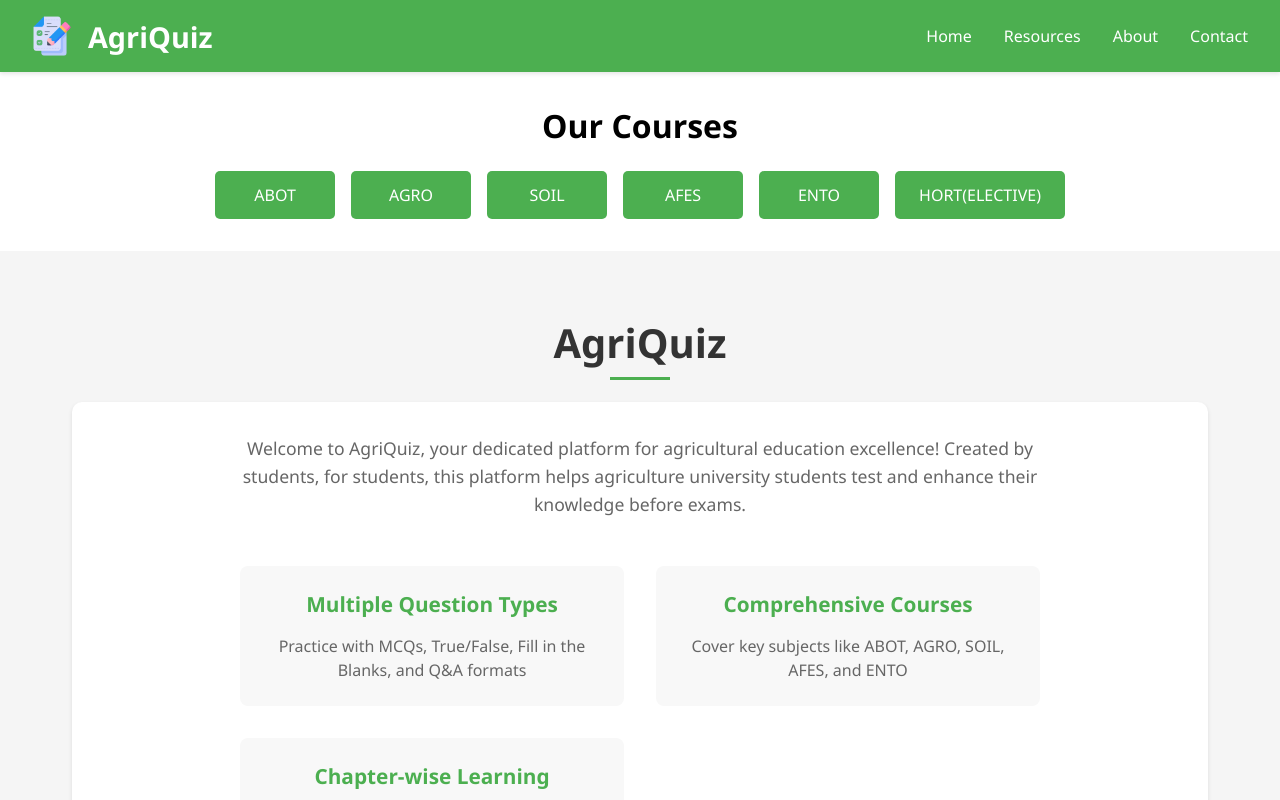
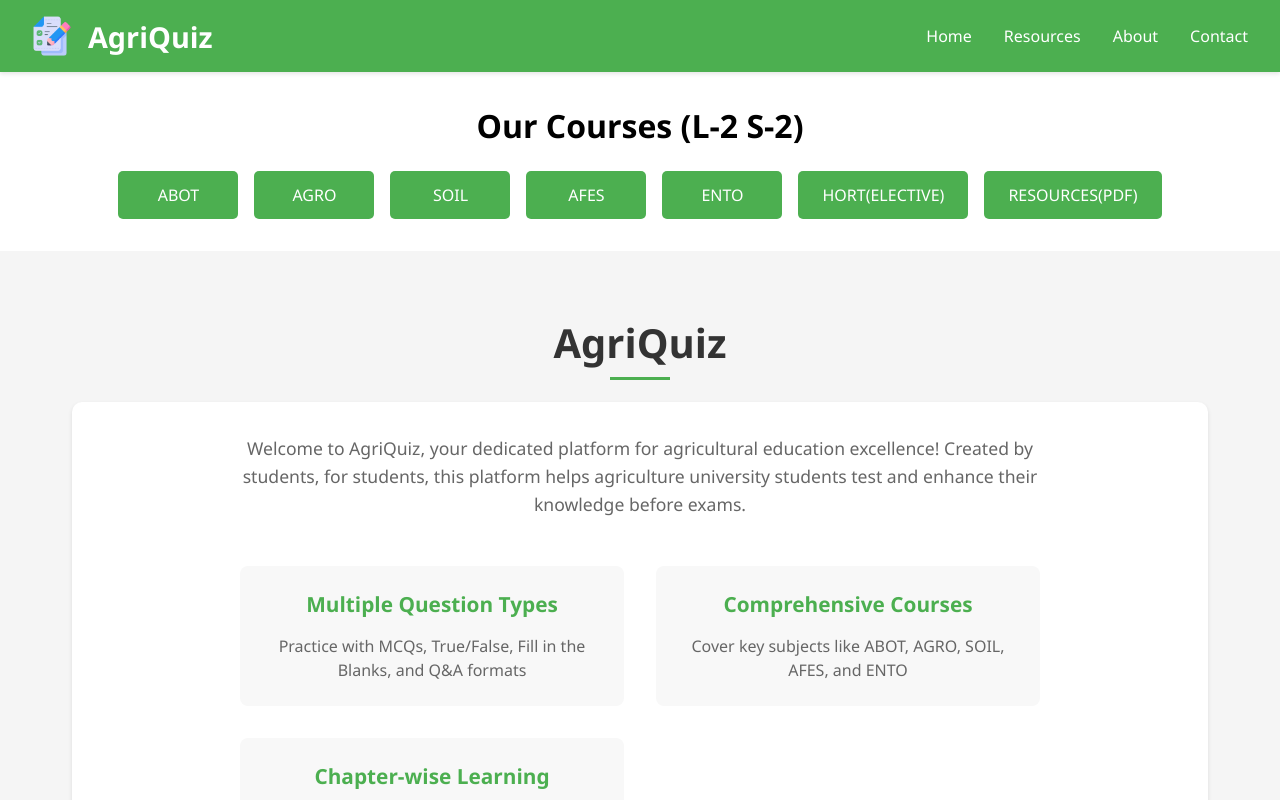
Before and after one commit to md-rabbihossen/AgriQuiz, a React (Vite) app: page / in a window 1280 px wide. Shown: the top 800 px of the page. Built offline with nearby package versions, Linux system fonts and the light colour scheme.

Commit message:
update resource page

```diff
--- a/src/components/Hero/Hero.jsx
+++ b/src/components/Hero/Hero.jsx
@@ -1,33 +1,42 @@
-import { useNavigate } from 'react-router-dom'
+import { useNavigate } from "react-router-dom";
 
 function Hero() {
-  const navigate = useNavigate()
+  const navigate = useNavigate();
 
   const courses = [
-    { id: 1, name: 'ABOT' },
-    { id: 2, name: 'AGRO' },
-    { id: 3, name: 'SOIL' },
-    { id: 4, name: 'AFES' },
-    { id: 5, name: 'ENTO' },
-    { id: 6, name: 'HORT(ELECTIVE)' }
-  ]
+    { id: 1, name: "ABOT" },
+    { id: 2, name: "AGRO" },
+    { id: 3, name: "SOIL" },
+    { id: 4, name: "AFES" },
+    { id: 5, name: "ENTO" },
+    { id: 6, name: "HORT(ELECTIVE)" },
+    { id: 7, name: "RESOURCES(PDF)", path: "/resources" },
+  ];
+
+  const handleClick = (course) => {
+    if (course.path) {
+      navigate(course.path);
+    } else {
+      navigate(`/course/${course.name.toLowerCase()}`);
+    }
+  };
 
   return (
     <section className="hero">
-      <h2>Our Courses</h2>
+      <h2>Our Courses (L-2 S-2)</h2>
       <div className="course-list">
-        {courses.map(course => (
+        {courses.map((course) => (
           <button
             key={course.id}
             className="course-button"
-            onClick={() => navigate(`/course/${course.name.toLowerCase()}`)}
+            onClick={() => handleClick(course)}
           >
             {course.name}
           </button>
         ))}
       </div>
     </section>
-  )
+  );
 }
 
-export default Hero
+export default Hero;
--- a/src/index.css
+++ b/src/index.css
@@ -1736,3 +1736,11 @@ body {
     max-width: 200px;
   }
 }
+
+.old-sheet-button {
+  background-color: #FF5722;  /* Different color to distinguish it */
+}
+
+.old-sheet-button:hover {
+  background-color: #F4511E;
+}
--- a/src/pages/Resources.jsx
+++ b/src/pages/Resources.jsx
@@ -21,6 +21,10 @@ function Resources() {
     document.body.appendChild(link)
     link.click()
     document.body.removeChild(link)
+  }
+
+  const handleOldSheetClick = () => {
+    window.open('https://drive.google.com/drive/u/0/folders/1M0-1K81fjA9AH7y8Dom0SEZw5-kM5ydt', '_blank')
   }
 
   return (
@@ -49,6 +53,12 @@ function Resources() {
               {course.name}
             </button>
           ))}
+          <button
+            className="course-button old-sheet-button"
+            onClick={handleOldSheetClick}
+          >
+            OLD SHEET
+          </button>
         </div>
       </section>
       <Footer />
```
